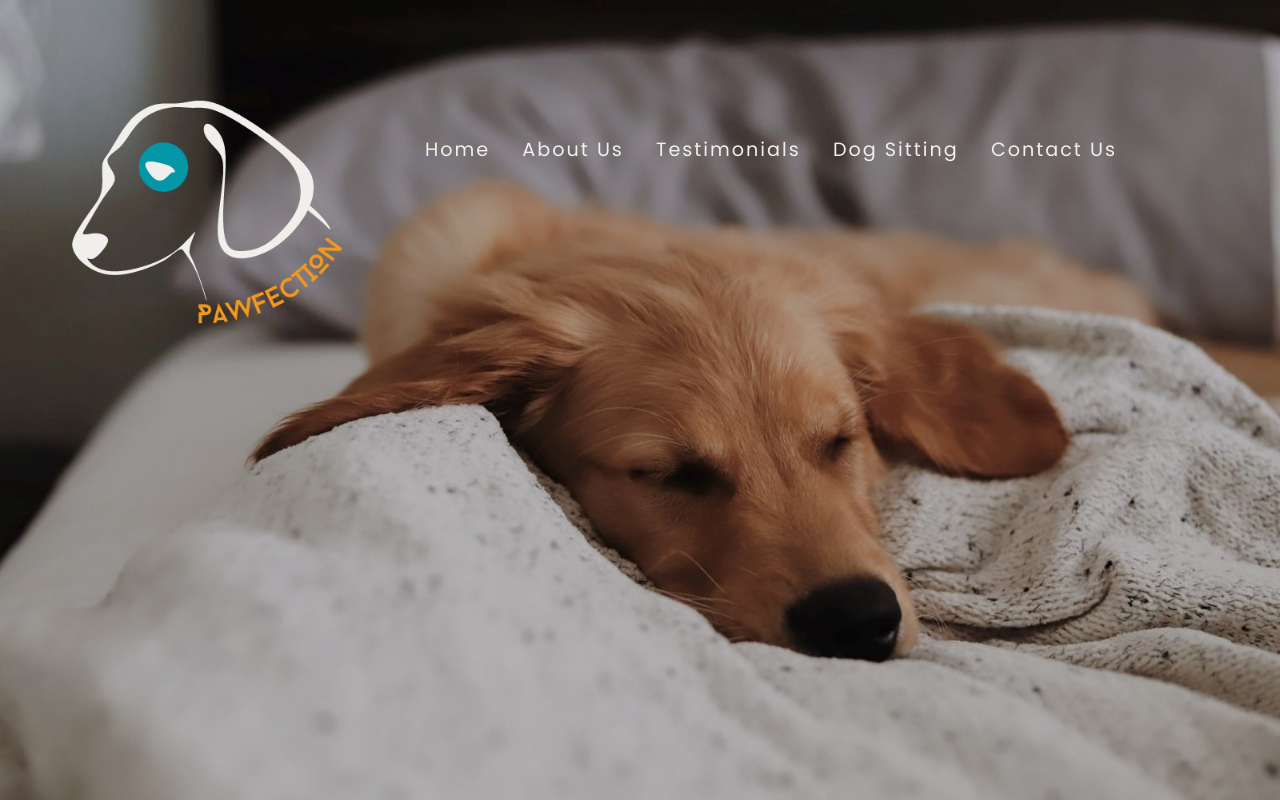
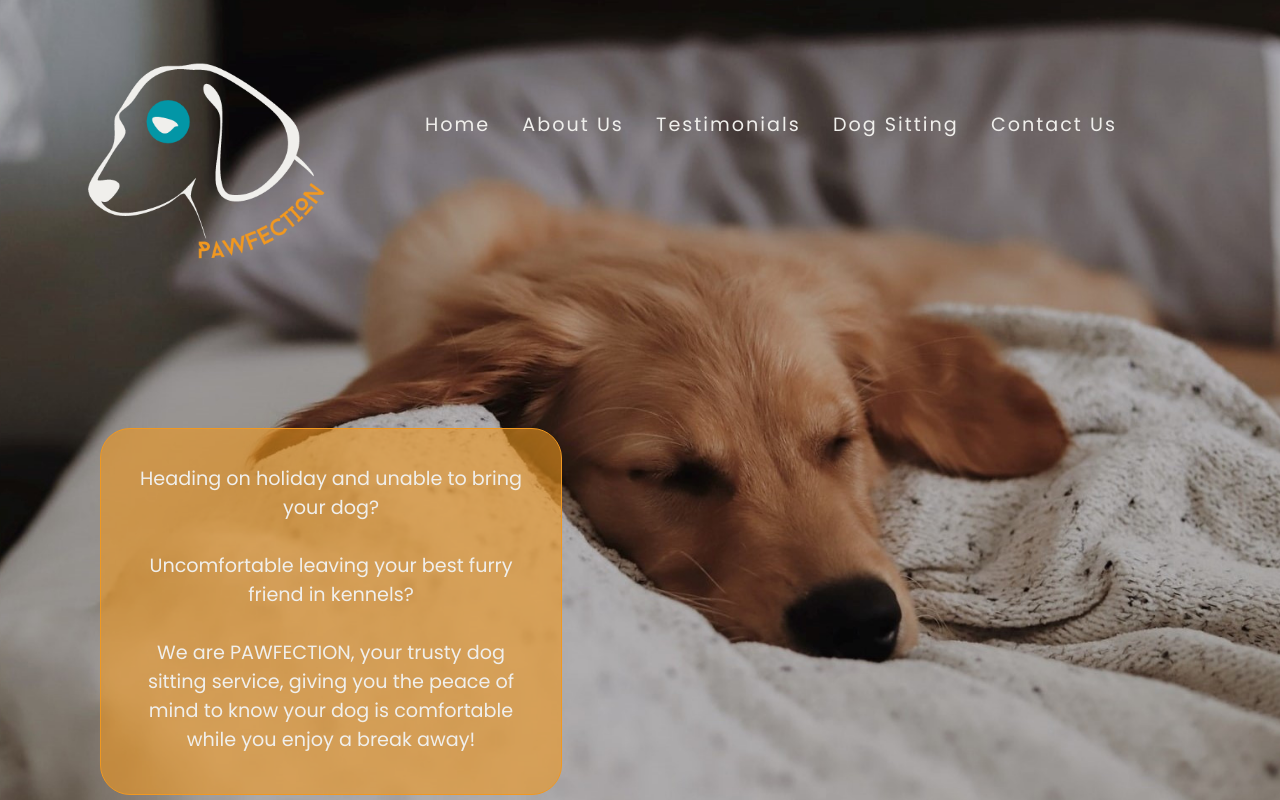
Before and after one commit to kreilly86/p1-pawfection, a plain HTML site: page index.html in a window 1280 px wide. Drawn offline with Linux system fonts and the light colour scheme.

Commit message:
add text overlay to home page, styled menu hover to match background of text box

```diff
--- a/assets/css/style.css
+++ b/assets/css/style.css
@@ -28,7 +28,8 @@ header {
 
 #paw-logo {
     float: left;
-    transform: scale(0.8);
+    transform: scale(0.7);
+    margin-top: -50px;
 }
 
 #menu {
@@ -47,7 +48,7 @@ header {
     display: inline-block;
     list-style-type: none;
     text-align: center;
-    margin: 75px 0 25px 25px;
+    margin: 50px 0 25px 25px;
 }
 
 #menu a {
@@ -57,7 +58,7 @@ header {
 }
 
 #menu a:hover {
-    background-color: #f19820;
+    background-color: rgba(241,152,32,.6);
     border-bottom: 1px solid #F0EFEC;
 }
 
@@ -68,3 +69,22 @@ header {
     height: 100vh;
     width: 100vw;
 }
+
+/* intro text overlay */
+
+#intro-text {
+    font-family: Poppins, sans-serif;
+    font-size: 120%;
+    width: 400px;
+    height: 300px;
+    padding: 35px 30px 30px 30px;
+    text-align: center;
+    background-color: rgba(241,152,32,.6);
+    border: 1px solid #f19820;
+    border-radius: 30px 30px 30px 30px;
+
+    bottom: 5px;
+    left: 100px;
+
+    position: absolute;
+}
--- a/index.html
+++ b/index.html
@@ -41,6 +41,22 @@
         <div class="home-page-image">
 
         </div>
+
+        <div id="intro-text">
+        <p>
+            Heading on holiday and unable to bring your dog?
+        </p>
+        <br>
+        <p>
+           Uncomfortable leaving your best furry friend in kennels?
+        </p>
+        <br>
+        <p>
+            We are PAWFECTION, your trusty dog sitting service, giving you the peace of mind
+            to know your dog is comfortable while you enjoy a break away!
+       </p>
+
+      </div>
 </body>
 
 <footer>
```
